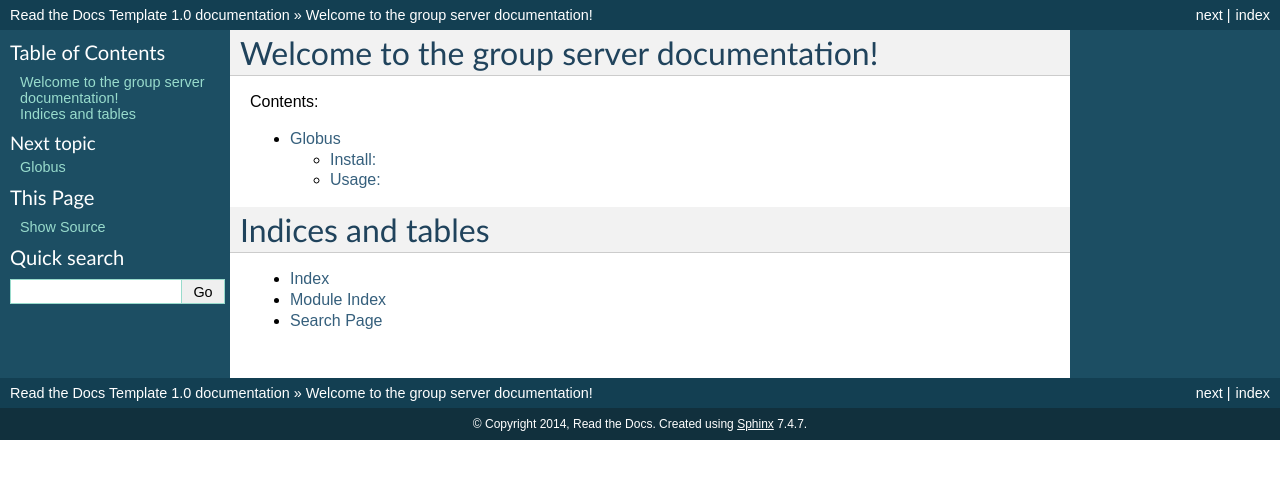
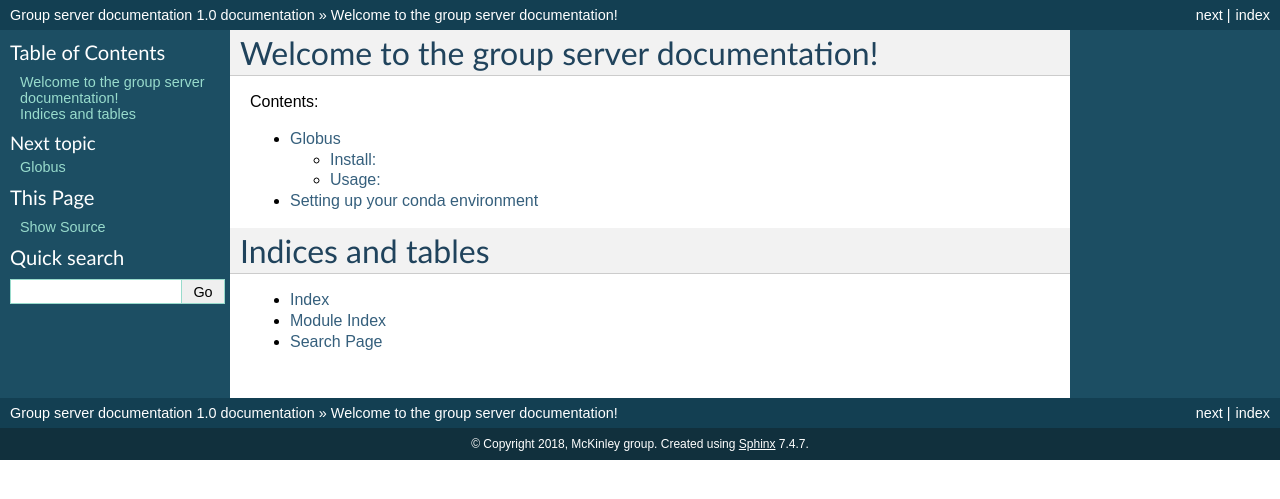
Before and after one commit to raphaeldussin/server_howto, a Sphinx documentation site: the page built from docs/index.rst, in a window 1280 px wide. Shown: the top 499 px of the page. Built offline with Sphinx 7.4.7, drawn with Linux system fonts in a browser that asks for light colours.

Commit message:
add conda

```diff
--- a/docs/conf.py
+++ b/docs/conf.py
@@ -43,8 +43,8 @@ source_suffix = '.rst'
 master_doc = 'index'
 
 # General information about the project.
-project = u'Read the Docs Template'
-copyright = u'2014, Read the Docs'
+project = u'Group server documentation'
+copyright = u'2018, McKinley group'
 
 # The version info for the project you're documenting, acts as replacement for
 # |version| and |release|, also used in various other places throughout the
--- a/docs/index.rst
+++ b/docs/index.rst
@@ -13,6 +13,7 @@ Contents:
    :glob:
 
    globus.rst
+   conda_env.rst
 
 
 
```
Also changed, not shown: docs/conda_env.rst (added, +34 -0 lines).
